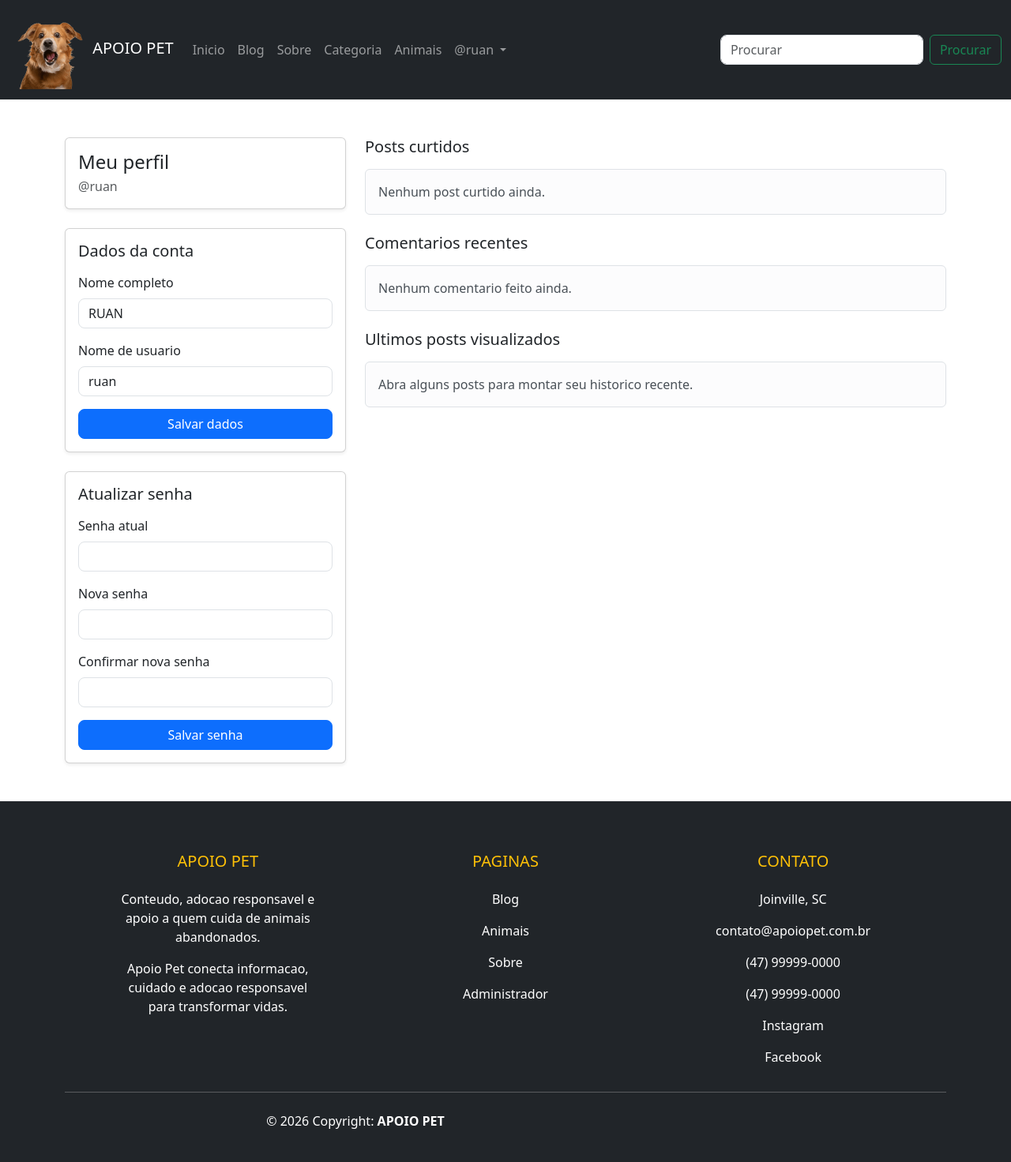
After one commit to Ruan-Marcelo/php-blog-system, a PHP site: page /profile.php in a window 1280 px wide. The commit adds this page. Shown: the whole page at 79% size. Run offline with PHP 8.4, Linux system fonts and the light colour scheme; a user stored in the database is signed in; data comes from the database, SQL or seed files in the repository.

Commit message:
Adiciona perfil do usuario comum

```diff
--- a/blog-view.php
+++ b/blog-view.php
@@ -21,6 +21,12 @@ if (isset($_GET['post_id'])) {
 	if ($post == 0) {
 		header("Location: blog.php");
 		exit;
+	}
+
+	if ($logged) {
+		$_SESSION['viewed_posts'] = $_SESSION['viewed_posts'] ?? [];
+		$_SESSION['viewed_posts'] = array_values(array_unique(array_merge([(int) $id], $_SESSION['viewed_posts'])));
+		$_SESSION['viewed_posts'] = array_slice($_SESSION['viewed_posts'], 0, 8);
 	}
 ?>
 	<!DOCTYPE html>
--- /dev/null
+++ b/profile.php
@@ -0,0 +1,216 @@
+<?php
+session_start();
+
+if (!isset($_SESSION['user_id']) || !isset($_SESSION['username'])) {
+    header("Location: login.php");
+    exit;
+}
+
+$logged = true;
+$user_id = $_SESSION['user_id'];
+
+include_once("db_conn.php");
+include_once("site_config.php");
+
+$siteSettings = get_site_settings($conn);
+
+$stmt = $conn->prepare("SELECT id, fname, username FROM users WHERE id = ?");
+$stmt->execute([$user_id]);
+$user = $stmt->fetch(PDO::FETCH_ASSOC);
+
+if (!$user) {
+    session_unset();
+    session_destroy();
+    header("Location: login.php");
+    exit;
+}
+
+$stmt = $conn->prepare("
+    SELECT p.post_id, p.post_title, p.cover_url, p.crated_at, pl.liked_at
+    FROM post_like pl
+    INNER JOIN post p ON p.post_id = pl.post_id
+    WHERE pl.liked_by = ? AND p.publish = 1
+    ORDER BY pl.liked_at DESC
+    LIMIT 6
+");
+$stmt->execute([$user_id]);
+$likedPosts = $stmt->fetchAll(PDO::FETCH_ASSOC);
+
+$stmt = $conn->prepare("
+    SELECT c.comment_id, c.comment, c.crated_at, p.post_id, p.post_title
+    FROM comment c
+    INNER JOIN post p ON p.post_id = c.post_id
+    WHERE c.user_id = ? AND p.publish = 1
+    ORDER BY c.comment_id DESC
+    LIMIT 6
+");
+$stmt->execute([$user_id]);
+$comments = $stmt->fetchAll(PDO::FETCH_ASSOC);
+
+$recentPosts = [];
+$viewedPosts = array_slice($_SESSION['viewed_posts'] ?? [], 0, 6);
+if (!empty($viewedPosts)) {
+    $placeholders = implode(',', array_fill(0, count($viewedPosts), '?'));
+    $stmt = $conn->prepare("SELECT post_id, post_title, cover_url FROM post WHERE publish = 1 AND post_id IN ($placeholders)");
+    $stmt->execute($viewedPosts);
+    $postsById = [];
+    foreach ($stmt->fetchAll(PDO::FETCH_ASSOC) as $post) {
+        $postsById[(int) $post['post_id']] = $post;
+    }
+    foreach ($viewedPosts as $postId) {
+        if (isset($postsById[(int) $postId])) {
+            $recentPosts[] = $postsById[(int) $postId];
+        }
+    }
+}
+?>
+<!DOCTYPE html>
+<html lang="pt-br">
+
+<head>
+    <meta charset="UTF-8">
+    <meta name="viewport" content="width=device-width, initial-scale=1.0">
+    <title><?= htmlspecialchars($siteSettings['site_name']) ?> | Perfil</title>
+    <link href="https://cdn.jsdelivr.net/npm/bootstrap@5.3.8/dist/css/bootstrap.min.css" rel="stylesheet">
+    <link rel="stylesheet" href="assets/CSS/style.css">
+</head>
+
+<body>
+    <?php include 'navbar.php'; ?>
+
+    <main class="container mt-5 mb-5">
+        <div class="row g-4">
+            <div class="col-lg-4">
+                <div class="card shadow-sm">
+                    <div class="card-body">
+                        <h1 class="fs-4 mb-1">Meu perfil</h1>
+                        <p class="text-muted mb-0">@<?= htmlspecialchars($user['username']) ?></p>
+                    </div>
+                </div>
+
+                <form class="card shadow-sm mt-4" action="php/profile-update.php" method="post">
+                    <div class="card-body">
+                        <h2 class="fs-5 mb-3">Dados da conta</h2>
+
+                        <?php if (isset($_GET['error'])) { ?>
+                            <div class="alert alert-danger"><?= htmlspecialchars($_GET['error']) ?></div>
+                        <?php } ?>
+                        <?php if (isset($_GET['success'])) { ?>
+                            <div class="alert alert-success"><?= htmlspecialchars($_GET['success']) ?></div>
+                        <?php } ?>
+
+                        <input type="hidden" name="action" value="profile">
+
+                        <div class="mb-3">
+                            <label class="form-label">Nome completo</label>
+                            <input type="text" class="form-control" name="fname" value="<?= htmlspecialchars($user['fname']) ?>" required>
+                        </div>
+
+                        <div class="mb-3">
+                            <label class="form-label">Nome de usuario</label>
+                            <input type="text" class="form-control" name="username" value="<?= htmlspecialchars($user['username']) ?>" required>
+                        </div>
+
+                        <button type="submit" class="btn btn-primary">Salvar dados</button>
+                    </div>
+                </form>
+
+                <form class="card shadow-sm mt-4" action="php/profile-update.php" method="post">
+                    <div class="card-body">
+                        <h2 class="fs-5 mb-3" id="senha">Atualizar senha</h2>
+
+                        <?php if (isset($_GET['perror'])) { ?>
+                            <div class="alert alert-danger"><?= htmlspecialchars($_GET['perror']) ?></div>
+                        <?php } ?>
+                        <?php if (isset($_GET['psuccess'])) { ?>
+                            <div class="alert alert-success"><?= htmlspecialchars($_GET['psuccess']) ?></div>
+                        <?php } ?>
+
+                        <input type="hidden" name="action" value="password">
+
+                        <div class="mb-3">
+                            <label class="form-label">Senha atual</label>
+                            <input type="password" class="form-control" name="current_password" required>
+                        </div>
+
+                        <div class="mb-3">
+                            <label class="form-label">Nova senha</label>
+                            <input type="password" class="form-control" name="new_password" required>
+                        </div>
+
+                        <div class="mb-3">
+                            <label class="form-label">Confirmar nova senha</label>
+                            <input type="password" class="form-control" name="confirm_password" required>
+                        </div>
+
+                        <button type="submit" class="btn btn-primary">Salvar senha</button>
+                    </div>
+                </form>
+            </div>
+
+            <div class="col-lg-8">
+                <section class="mb-4">
+                    <h2 class="fs-5 mb-3">Posts curtidos</h2>
+                    <?php if (empty($likedPosts)) { ?>
+                        <div class="alert alert-light border">Nenhum post curtido ainda.</div>
+                    <?php } else { ?>
+                        <div class="row">
+                            <?php foreach ($likedPosts as $post) { ?>
+                                <div class="col-md-6 mb-3">
+                                    <a class="card h-100 text-decoration-none text-dark shadow-sm" href="blog-view.php?post_id=<?= (int) $post['post_id'] ?>">
+                                        <img src="upload/blog/<?= htmlspecialchars($post['cover_url']) ?>" class="card-img-top" style="height: 150px; object-fit: cover;" alt="">
+                                        <div class="card-body">
+                                            <h3 class="fs-6 mb-0"><?= htmlspecialchars($post['post_title']) ?></h3>
+                                        </div>
+                                    </a>
+                                </div>
+                            <?php } ?>
+                        </div>
+                    <?php } ?>
+                </section>
+
+                <section class="mb-4">
+                    <h2 class="fs-5 mb-3">Comentarios recentes</h2>
+                    <?php if (empty($comments)) { ?>
+                        <div class="alert alert-light border">Nenhum comentario feito ainda.</div>
+                    <?php } else { ?>
+                        <div class="list-group">
+                            <?php foreach ($comments as $comment) { ?>
+                                <a href="blog-view.php?post_id=<?= (int) $comment['post_id'] ?>#comments" class="list-group-item list-group-item-action">
+                                    <strong><?= htmlspecialchars($comment['post_title']) ?></strong>
+                                    <p class="mb-1"><?= htmlspecialchars($comment['comment']) ?></p>
+                                    <small class="text-muted"><?= htmlspecialchars($comment['crated_at']) ?></small>
+                                </a>
+                            <?php } ?>
+                        </div>
+                    <?php } ?>
+                </section>
+
+                <section>
+                    <h2 class="fs-5 mb-3">Ultimos posts visualizados</h2>
+                    <?php if (empty($recentPosts)) { ?>
+                        <div class="alert alert-light border">Abra alguns posts para montar seu historico recente.</div>
+                    <?php } else { ?>
+                        <div class="row">
+                            <?php foreach ($recentPosts as $post) { ?>
+                                <div class="col-md-6 mb-3">
+                                    <a class="card h-100 text-decoration-none text-dark shadow-sm" href="blog-view.php?post_id=<?= (int) $post['post_id'] ?>">
+                                        <img src="upload/blog/<?= htmlspecialchars($post['cover_url']) ?>" class="card-img-top" style="height: 150px; object-fit: cover;" alt="">
+                                        <div class="card-body">
+                                            <h3 class="fs-6 mb-0"><?= htmlspecialchars($post['post_title']) ?></h3>
+                                        </div>
+                                    </a>
+                                </div>
+                            <?php } ?>
+                        </div>
+                    <?php } ?>
+                </section>
+            </div>
+        </div>
+    </main>
+
+    <?php include 'footer.php'; ?>
+    <script src="https://cdn.jsdelivr.net/npm/bootstrap@5.3.8/dist/js/bootstrap.bundle.min.js"></script>
+</body>
+
+</html>
```
Also changed, not shown: php/profile-update.php (added, +91 -0 lines).
